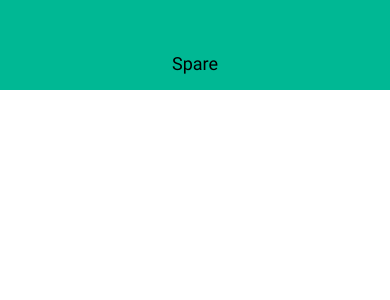
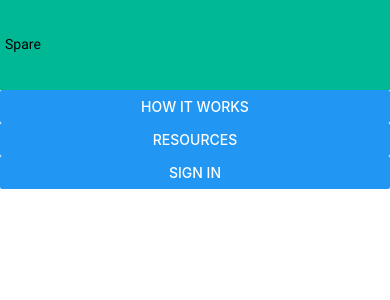
Before and after one commit to erickeperez/Spare, a React Native app: screen / in a window 390 px wide. Shown: the top 300 px of the page. Built offline with nearby package versions, Linux system fonts and the light colour scheme.

Commit message:
Changes to header component

```diff
--- a/components/Header.js
+++ b/components/Header.js
@@ -1,29 +1,51 @@
 import React from 'react';
-import { Text, StyleSheet, View } from 'react-native';
+import { Button, Text, StyleSheet, View } from 'react-native';
 import Colors from '../constants/Colors';
 import TitleText from '../components/TitleText';
 
 const Header = (props) => {
 	return (
-		<View style={styles.header}>
-			<TitleText style={styles.headerTitle}>Spare</TitleText>
+		<View style={styles.screen}>
+			<TitleText style={styles.header}>Spare</TitleText>
+			<Button
+			title="How it works"
+			onPress={() => {
+
+			}}
+			/>
+			<Button
+			title="Resources"
+			onPress={() => {
+
+			}}
+			/>
+			<Button
+			title="Sign In"
+			onPress={() => {
+
+			}}
+			/>
 		</View>
 	);
 };
 
 const styles = StyleSheet.create({
+	screen: {
+		flex: 1
+	},
 	header: {
 		width: '100%',
 		height: 90,
 		paddingTop: 36,
+		paddingLeft: 5,
 		backgroundColor: Colors.primaryColor,
-		alignItems: 'center',
-		justifyContent: 'center',
+		alignItems: 'flex-start',
+		justifyContent: 'space-between',
     },
     headerTitle: {
         color: 'black',
         fontSize: 18
-    }
+    },
 });
 
 export default Header;
```
